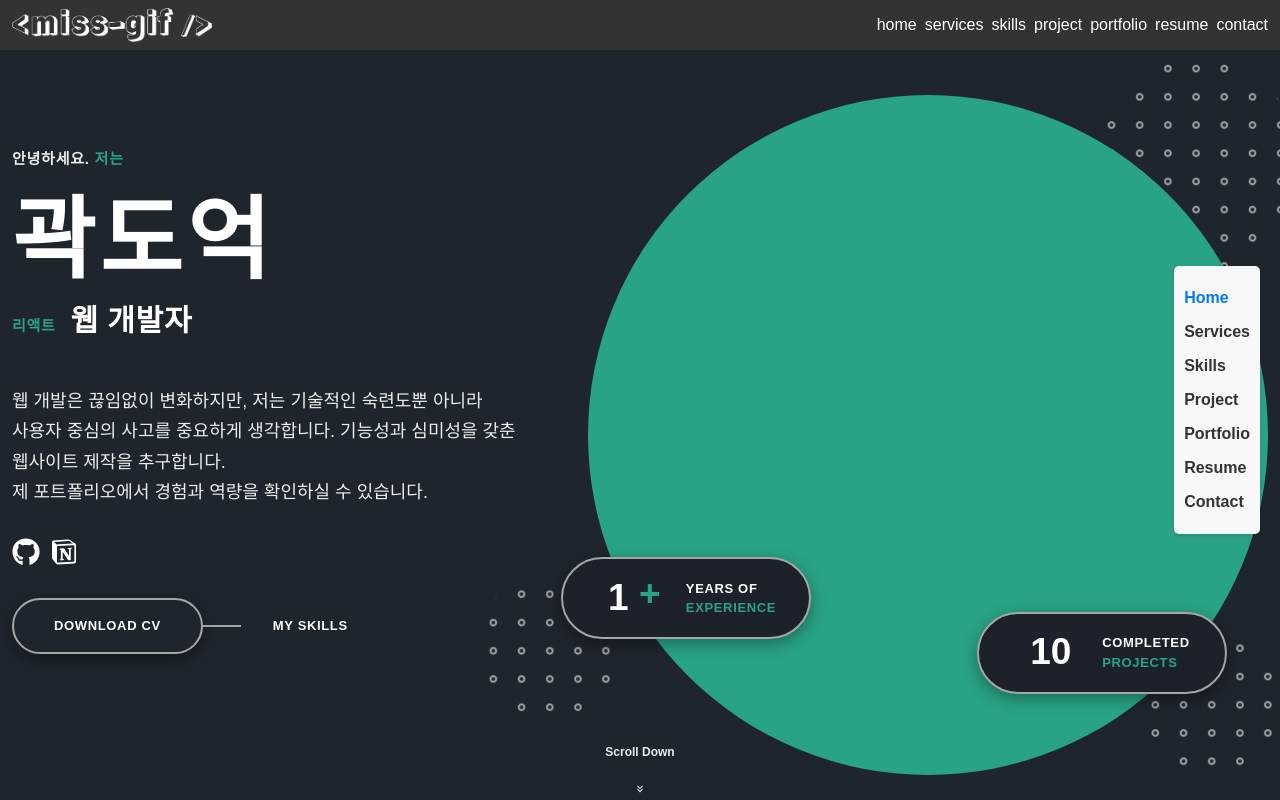
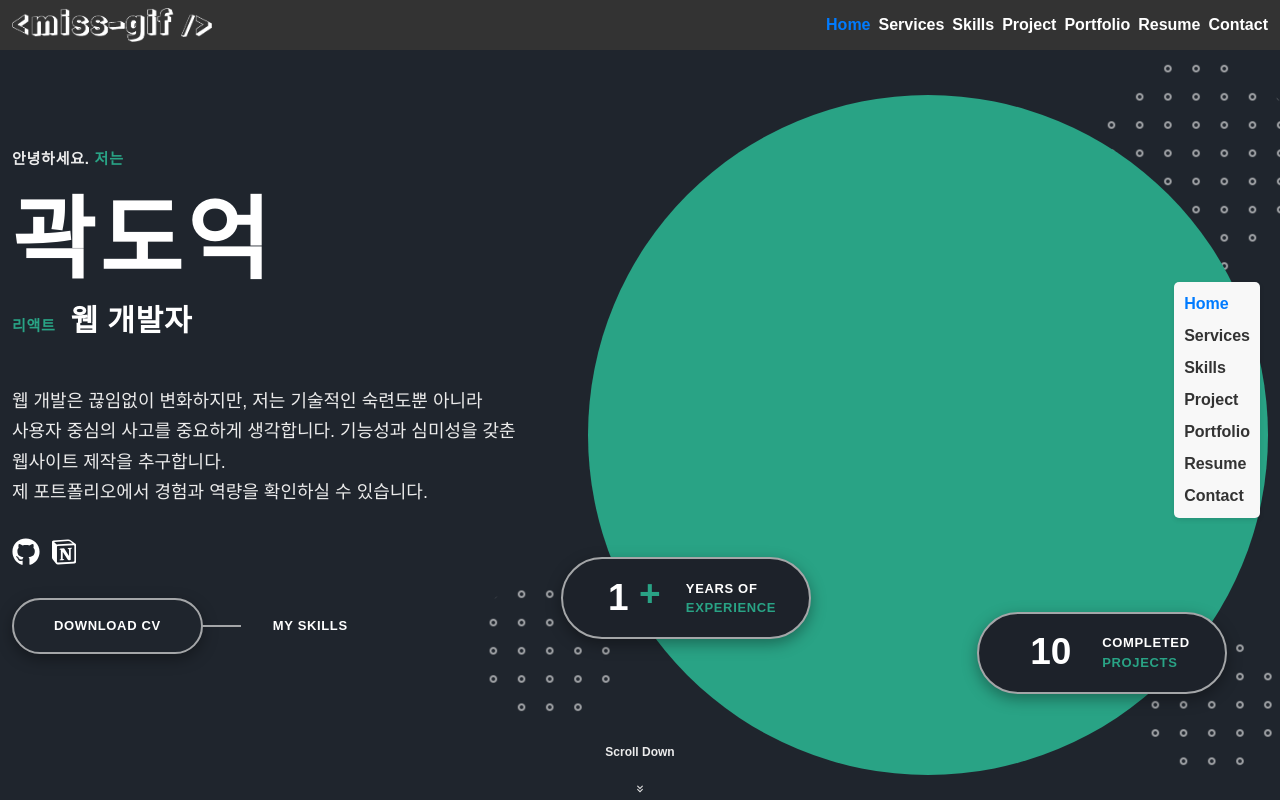
Before and after one commit to miss-gif/portfolio-final, a React (Vite) app: page / in a window 1280 px wide. Shown: the top 800 px of the page. Built offline with nearby package versions, Linux system fonts and the light colour scheme.

Commit message:
Test : 네비게이션 효과 작업중

```diff
--- a/src/components/GlobalNav/GlobalNav.scss
+++ b/src/components/GlobalNav/GlobalNav.scss
@@ -8,19 +8,16 @@
   padding: 10px;
   border-radius: 5px;
   box-shadow: 0 2px 5px rgba(0, 0, 0, 0.1);
+  z-index: 9999;
 
   ul {
-    list-style: none;
-    padding: 0;
-    margin: 0;
-
+    display: flex;
+    flex-direction: column;
+    gap: 8px;
     li {
-      margin: 10px 0;
-
       a {
-        text-decoration: none;
         color: #333;
-        font-weight: bold;
+        font-weight: 700;
         transition: color 0.3s;
 
         &:hover,
--- a/src/components/GlobalNav/index.jsx
+++ b/src/components/GlobalNav/index.jsx
@@ -1,17 +1,10 @@
 import React, { useState, useEffect, useRef } from "react";
 import "./GlobalNav.scss";
+import { sections } from "../../data/navSection";
 
 const GlobalNav = () => {
   const [activeSection, setActiveSection] = useState("");
-  const sections = [
-    "home",
-    "services",
-    "skills",
-    "project",
-    "portfolio",
-    "resume",
-    "contact",
-  ];
+
   const observer = useRef(null);
   const headerHeight = 100; // 헤더 높이
 
--- a/src/components/layout/Header.jsx
+++ b/src/components/layout/Header.jsx
@@ -1,26 +1,73 @@
-import React from "react";
+import React, { useState, useEffect, useRef } from "react";
 import "./Header.scss";
-
-import { links } from "../../data/data";
+import { sections } from "../../data/navSection";
 
 const Header = () => {
+  const [activeSection, setActiveSection] = useState("");
+  const observer = useRef(null);
+  const headerHeight = 100; // 헤더 높이
+
+  useEffect(() => {
+    const handleIntersect = (entries) => {
+      entries.forEach((entry) => {
+        if (entry.isIntersecting) {
+          setActiveSection(entry.target.id);
+        }
+      });
+    };
+
+    observer.current = new IntersectionObserver(handleIntersect, {
+      threshold: 0.5, // 섹션이 화면의 절반 이상 보일 때 감지
+    });
+
+    sections.forEach((section) => {
+      const element = document.getElementById(section);
+      if (element) {
+        observer.current.observe(element);
+      }
+    });
+
+    return () => {
+      if (observer.current) {
+        observer.current.disconnect();
+      }
+    };
+  }, []);
+
+  const handleClick = (event, section) => {
+    event.preventDefault();
+    const element = document.getElementById(section);
+    if (element) {
+      window.scrollTo({
+        top: element.offsetTop - headerHeight,
+        behavior: "smooth",
+      });
+    }
+  };
+
   return (
     <header className="header">
       <div className="container">
         <h1>
           <div className="logo">
-            <img src="../../../public/logo_white.png" alt="" />
+            <img src="../../../public/logo_white.png" alt="Logo" />
           </div>
         </h1>
         <nav>
           <ul className="nav__list">
-            {links.map(({ name, path }, index) => {
-              return (
-                <li key={index}>
-                  <a href={path}>{name}</a>
-                </li>
-              );
-            })}
+            {sections.map((section, index) => (
+              <li
+                key={index}
+                className={activeSection === section ? "active" : ""}
+              >
+                <a
+                  href={`#${section}`}
+                  onClick={(event) => handleClick(event, section)}
+                >
+                  {section.charAt(0).toUpperCase() + section.slice(1)}
+                </a>
+              </li>
+            ))}
           </ul>
         </nav>
       </div>
--- a/src/components/layout/Header.scss
+++ b/src/components/layout/Header.scss
@@ -20,6 +20,22 @@
 .nav__list {
   display: flex;
   gap: 8px;
+  li {
+    a {
+      color: #fff;
+      font-weight: 700;
+      transition: color 0.3s;
+
+      &:hover,
+      &.active {
+        color: #007bff;
+      }
+    }
+
+    &.active a {
+      color: #007bff;
+    }
+  }
 }
 
 .logo {
--- /dev/null
+++ b/src/data/navSection.js
@@ -0,0 +1,9 @@
+export const sections = [
+  "home",
+  "services",
+  "skills",
+  "project",
+  "portfolio",
+  "resume",
+  "contact",
+];
```
